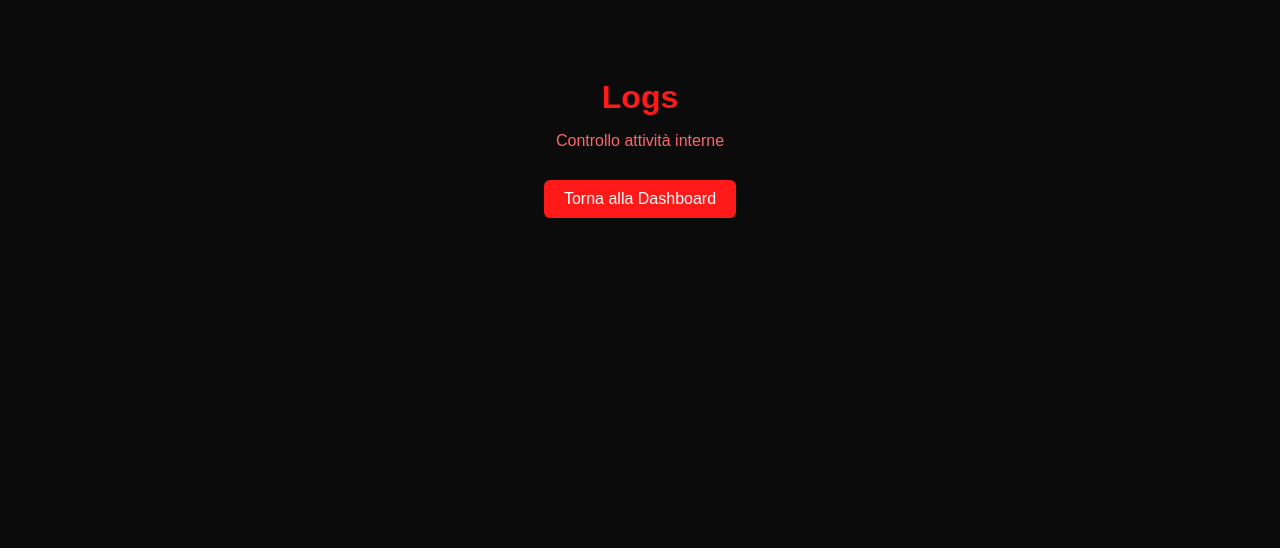
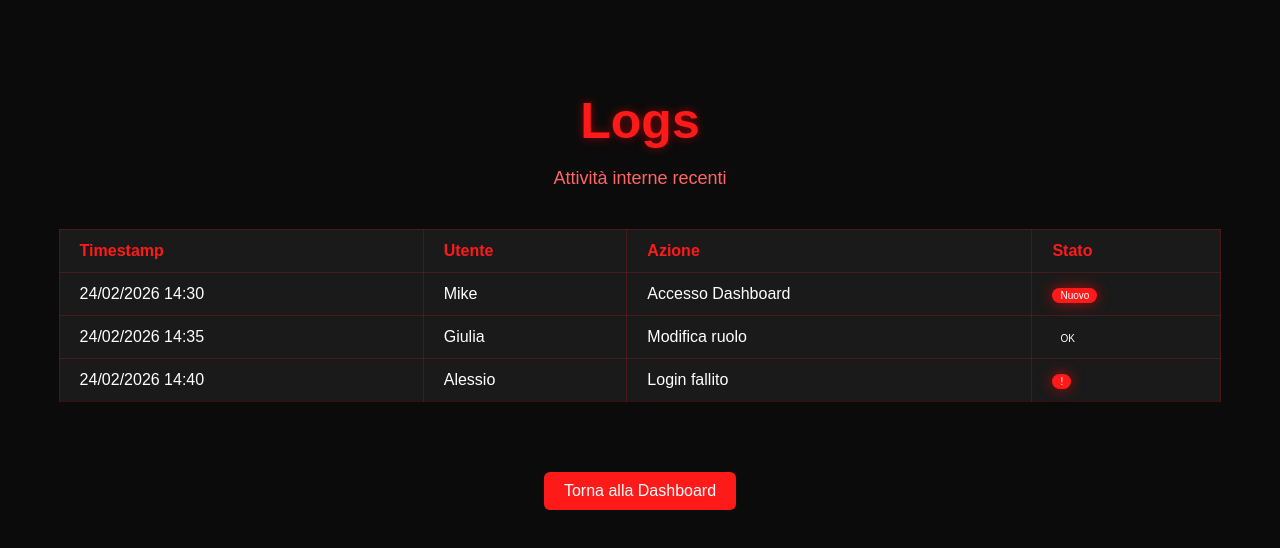
Before and after one commit to Mike-Majic/Velo-Nero-Home, a plain HTML site: page logs.html in a window 1280 px wide. Drawn offline with Linux system fonts and the light colour scheme.

Commit message:
Update logs.html

```diff
--- a/logs.html
+++ b/logs.html
@@ -4,16 +4,125 @@
     <title>Logs - VELO NERO</title>
     <meta charset="UTF-8">
     <style>
-        body { background-color: #0b0b0b; color: #fff; font-family: 'Arial', sans-serif; text-align: center; padding: 50px 20px; }
-        h1 { color: #ff1a1a; margin-bottom: 10px; }
-        p { color: #ff6666; margin-bottom: 30px; }
-        .btn { display: inline-block; padding: 10px 20px; color: #fff; background-color: #ff1a1a; border-radius: 6px; text-decoration: none; }
-        .btn:hover { background-color: #cc0000; }
+        body {
+            background-color: #0b0b0b;
+            color: #fff;
+            font-family: 'Arial', sans-serif;
+            text-align: center;
+            padding: 50px 20px;
+        }
+
+        h1 {
+            color: #ff1a1a;
+            font-size: 50px;
+            margin-bottom: 10px;
+            text-shadow: 0 0 10px #ff000080;
+        }
+
+        p.subtitle {
+            color: #ff6666;
+            font-size: 18px;
+            margin-bottom: 40px;
+        }
+
+        table {
+            width: 95%;
+            margin: 0 auto 50px;
+            border-collapse: collapse;
+        }
+
+        th, td {
+            padding: 12px 20px;
+            border: 1px solid #ff1a1a33;
+            text-align: left;
+        }
+
+        th {
+            background-color: #1a1a1a;
+            color: #ff1a1a;
+        }
+
+        td {
+            background-color: #1a1a1a;
+            color: #fff;
+        }
+
+        tr:hover td {
+            background-color: #2b0000;
+        }
+
+        .badge {
+            display: inline-block;
+            padding: 2px 8px;
+            border-radius: 12px;
+            font-size: 10px;
+            color: #fff;
+        }
+
+        .badge-alert {
+            background-color: #ff1a1a;
+            animation: glow 1.5s infinite;
+        }
+
+        @keyframes glow {
+            0% { box-shadow: 0 0 5px #ff1a1a50; }
+            50% { box-shadow: 0 0 15px #ff0000aa; }
+            100% { box-shadow: 0 0 5px #ff1a1a50; }
+        }
+
+        a.back {
+            display: inline-block;
+            margin-top: 20px;
+            padding: 10px 20px;
+            color: #fff;
+            background-color: #ff1a1a;
+            border-radius: 6px;
+            text-decoration: none;
+            transition: background 0.3s ease;
+        }
+
+        a.back:hover {
+            background-color: #cc0000;
+        }
     </style>
 </head>
 <body>
+
     <h1>Logs</h1>
-    <p>Controllo attività interne</p>
-    <a href="index.html" class="btn">Torna alla Dashboard</a>
+    <p class="subtitle">Attività interne recenti</p>
+
+    <table>
+        <thead>
+            <tr>
+                <th>Timestamp</th>
+                <th>Utente</th>
+                <th>Azione</th>
+                <th>Stato</th>
+            </tr>
+        </thead>
+        <tbody id="logs-table">
+            <tr>
+                <td>24/02/2026 14:30</td>
+                <td>Mike</td>
+                <td>Accesso Dashboard</td>
+                <td><span class="badge badge-alert">Nuovo</span></td>
+            </tr>
+            <tr>
+                <td>24/02/2026 14:35</td>
+                <td>Giulia</td>
+                <td>Modifica ruolo</td>
+                <td><span class="badge">OK</span></td>
+            </tr>
+            <tr>
+                <td>24/02/2026 14:40</td>
+                <td>Alessio</td>
+                <td>Login fallito</td>
+                <td><span class="badge badge-alert">!</span></td>
+            </tr>
+        </tbody>
+    </table>
+
+    <a href="index.html" class="back">Torna alla Dashboard</a>
+
 </body>
 </html>
```
